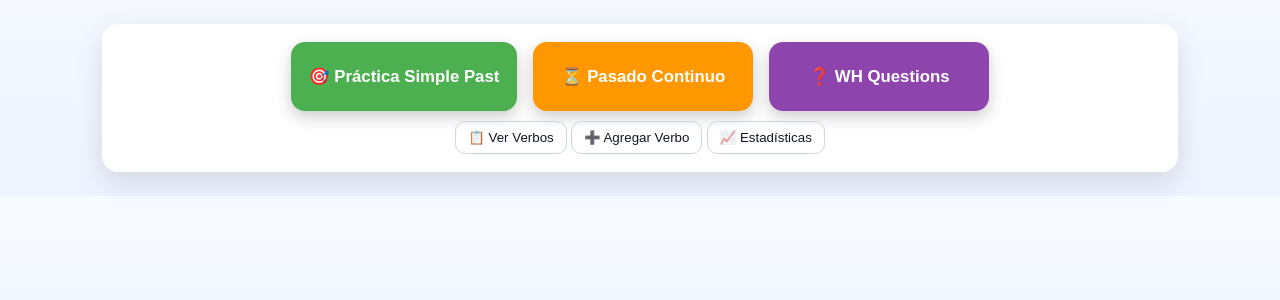
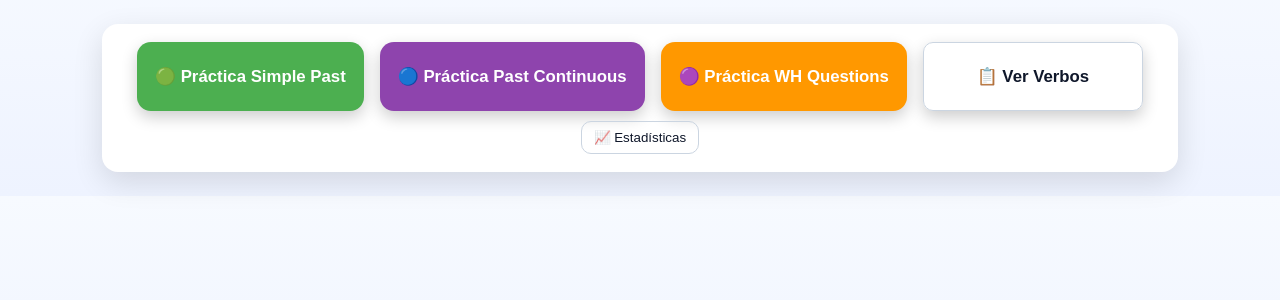
Before and after one commit to Predator0520/verbos-flask-app, a Flask app: page / in a window 1280 px wide. Shown: the part 54-354 px from the top of the page. Run offline with Flask 3, Linux system fonts and the light colour scheme.

Commit message:
Update index.html

```diff
--- a/templates/index.html
+++ b/templates/index.html
@@ -17,13 +17,12 @@
     <!-- Menú -->
     <section id="menu" class="panel center">
       <div class="cards">
-        <button class="card btn-primary" onclick="practica.setModo('simple_past'); ui.mostrar('setup')">🎯 Práctica Simple Past</button>
-        <button class="card btn-warning" onclick="practica.setModo('past_continuous'); ui.mostrar('setup')">⏳ Pasado Continuo</button>
-        <button class="card btn-purple" onclick="practica.setModo('wh'); ui.mostrar('setup')">❓ WH Questions</button>
+        <button class="card btn-primary" onclick="practica.setModo('simple'); ui.mostrar('setup')">🟢 Práctica Simple Past</button>
+        <button class="card btn-purple" onclick="practica.setModo('continuous'); ui.mostrar('setup')">🔵 Práctica Past Continuous</button>
+        <button class="card btn-warning" onclick="practica.setModo('wh'); ui.mostrar('setup')">🟣 Práctica WH Questions</button>
+        <button id="btn-ver-verbos" class="card btn-ghost" onclick="ui.mostrar('lista'); datos.listarVerbos();">📋 Ver Verbos</button>
       </div>
       <div class="bottom-cta">
-        <button id="btn-ver-verbos" class="btn-ghost" onclick="ui.mostrar('lista'); datos.listarVerbos();">📋 Ver Verbos</button>
-        <button class="btn-ghost" onclick="ui.mostrar('agregar')">➕ Agregar Verbo</button>
         <button class="btn-ghost" onclick="ui.mostrar('stats'); ui.cargarUsuarios(); ui.cargarEstadisticas();">📈 Estadísticas</button>
       </div>
     </section>
@@ -31,17 +30,20 @@
     <!-- Wizard práctica -->
     <section id="setup" class="panel hidden">
       <h2 id="setupTitle">🧠 Configurar práctica</h2>
+
       <div id="step1">
         <div class="setup-block">
           <label>Tu nombre</label>
           <input type="text" id="nombreUsuario" placeholder="Escribe tu nombre (o deja vacío para invitado)" />
           <div class="row">
-            <button class="btn" onclick="practica.setUsuario(); ui.irPaso(2)">Usar nombre</button>
-            <button class="btn" onclick="practica.usarInvitado(); ui.irPaso(2)">Entrar como Invitado</button>
+            <button class="btn" onclick="practica.setUsuario(); ui.irPaso(practica.modo==='wh'?3:2)">Usar nombre</button>
+            <button class="btn" onclick="practica.usarInvitado(); ui.irPaso(practica.modo==='wh'?3:2)">Entrar como Invitado</button>
           </div>
         </div>
         <div class="row"><button class="btn-ghost" onclick="ui.mostrar('menu')">← Volver</button></div>
       </div>
+
+      <!-- Paso 2 (solo simple/continuous) -->
       <div id="step2" class="hidden">
         <div class="setup-block">
           <label>Tipo de verbos</label>
@@ -50,13 +52,14 @@
             <button class="btn-chip" onclick="practica.setTipo('irregular'); ui.irPaso(3)">Irregulares</button>
             <button class="btn-chip" onclick="practica.setTipo('todos'); ui.irPaso(3)">Todos</button>
           </div>
-          <small id="notaModo"></small>
         </div>
         <div class="row">
           <button class="btn-ghost" onclick="ui.irPaso(1)">← Atrás</button>
           <button class="btn-ghost" onclick="ui.mostrar('menu')">Volver al menú</button>
         </div>
       </div>
+
+      <!-- Paso 3 -->
       <div id="step3" class="hidden">
         <div class="setup-block">
           <label>Cantidad</label>
@@ -71,7 +74,7 @@
         </div>
         <div class="row">
           <button class="btn-cta" onclick="practica.iniciar()">🚀 Iniciar práctica</button>
-          <button class="btn-ghost" onclick="ui.irPaso(2)">← Atrás</button>
+          <button class="btn-ghost" onclick="ui.irPaso(practica.modo==='wh'?1:2)">← Atrás</button>
           <button class="btn-ghost" onclick="ui.mostrar('menu')">Volver al menú</button>
         </div>
       </div>
@@ -81,8 +84,8 @@
     <section id="play" class="panel hidden">
       <div class="header-row">
         <div class="pill" id="pillUsuario">👤 Invitado</div>
-        <div class="pill" id="pillTipo">Tipo: todos</div>
-        <div class="pill" id="pillModoPrac">Modo: simple past</div>
+        <div class="pill" id="pillModo">Modo: simple</div>
+        <div class="pill" id="pillTipo">Tipo: —</div>
         <div class="pill" id="pillLimite">Límite: 10</div>
         <div class="pill" id="pillTimer">⏱ 00:00</div>
       </div>
@@ -108,16 +111,15 @@
         <div class="modal-content">
           <h3>📋 Resumen de la sesión</h3>
           <p><strong>Usuario:</strong> <span id="rUsuario"></span></p>
+          <p><strong>Modo:</strong> <span id="rModo"></span></p>
           <p><strong>Tipo:</strong> <span id="rTipo"></span></p>
-          <p><strong>Modo práctica:</strong> <span id="rModoPractica"></span></p>
-          <p><strong>Modo (dificultad):</strong> <span id="rModo"></span></p>
           <p>✅ Correctas: <span id="rOk"></span></p>
           <p>❌ Incorrectas: <span id="rBad"></span></p>
           <p>🔥 Racha máxima: <span id="rStreak"></span></p>
           <p>⏱ Tiempo: <span id="rTiempo"></span></p>
           <div class="row">
             <button class="btn" onclick="document.getElementById('filtroUsuario').value=practica.usuario; ui.mostrar('stats'); ui.cargarUsuarios(); ui.cargarEstadisticas();">📈 Ver estadísticas</button>
-            <button class="btn-cta" onclick="ui.mostrar('setup'); ui.irPaso(2);">🔁 Reintentar</button>
+            <button class="btn-cta" onclick="ui.mostrar('setup'); ui.irPaso(practica.modo==='wh'?3:2);">🔁 Reintentar</button>
             <button class="btn-ghost" onclick="ui.mostrar('menu')">← Menú</button>
           </div>
         </div>
@@ -140,8 +142,8 @@
         <input type="text" id="nuevoPasado" placeholder="Simple past" />
         <input type="text" id="nuevaTraduccion" placeholder="Traducción (ES)" />
         <input type="text" id="nuevaTraduccionPasado" placeholder="Traducción del pasado (ES)" />
-        <input type="text" id="nuevoGerundio" placeholder="Gerundio (v-ing) ej: playing" />
-        <input type="text" id="nuevaTraduccionContinuo" placeholder="Traducción del pasado continuo (ES) ej: estaba jugando" />
+        <input type="text" id="nuevoContinuo" placeholder="Past continuous (EN) — ej: was/were going" />
+        <input type="text" id="nuevaTraduccionContinuo" placeholder="Traducción del pasado continuo (ES)" />
         <select id="nuevaCategoria">
           <option value="regular">Regular</option>
           <option value="irregular">Irregular</option>
@@ -154,7 +156,7 @@
       <div id="mensajeAgregar" class="feedback"></div>
     </section>
 
-    <!-- Estadísticas -->
+    <!-- Estadísticas con usuarios -->
     <section id="stats" class="panel hidden">
       <div class="row" style="justify-content:space-between">
         <h2>📈 Estadísticas</h2>
```
